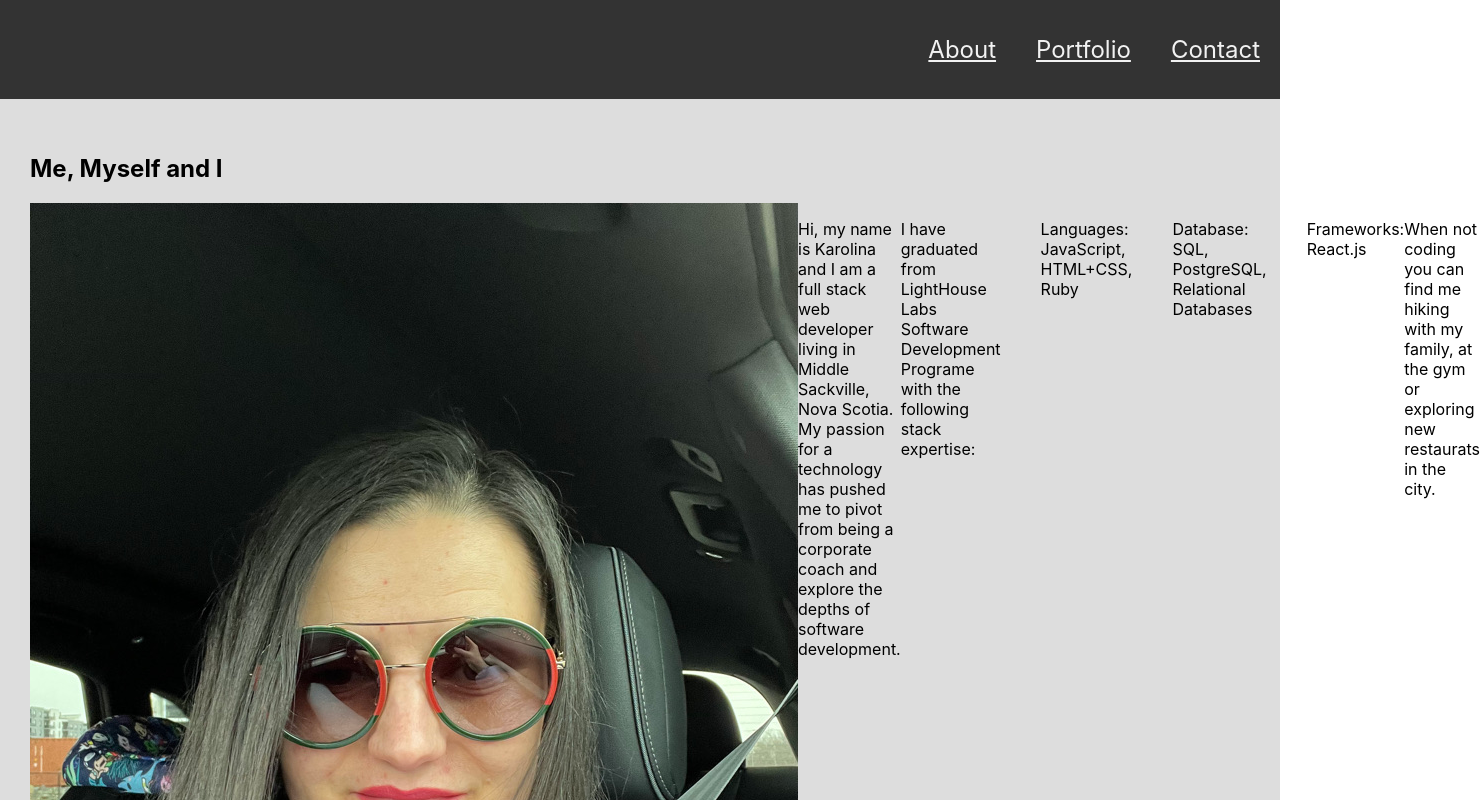
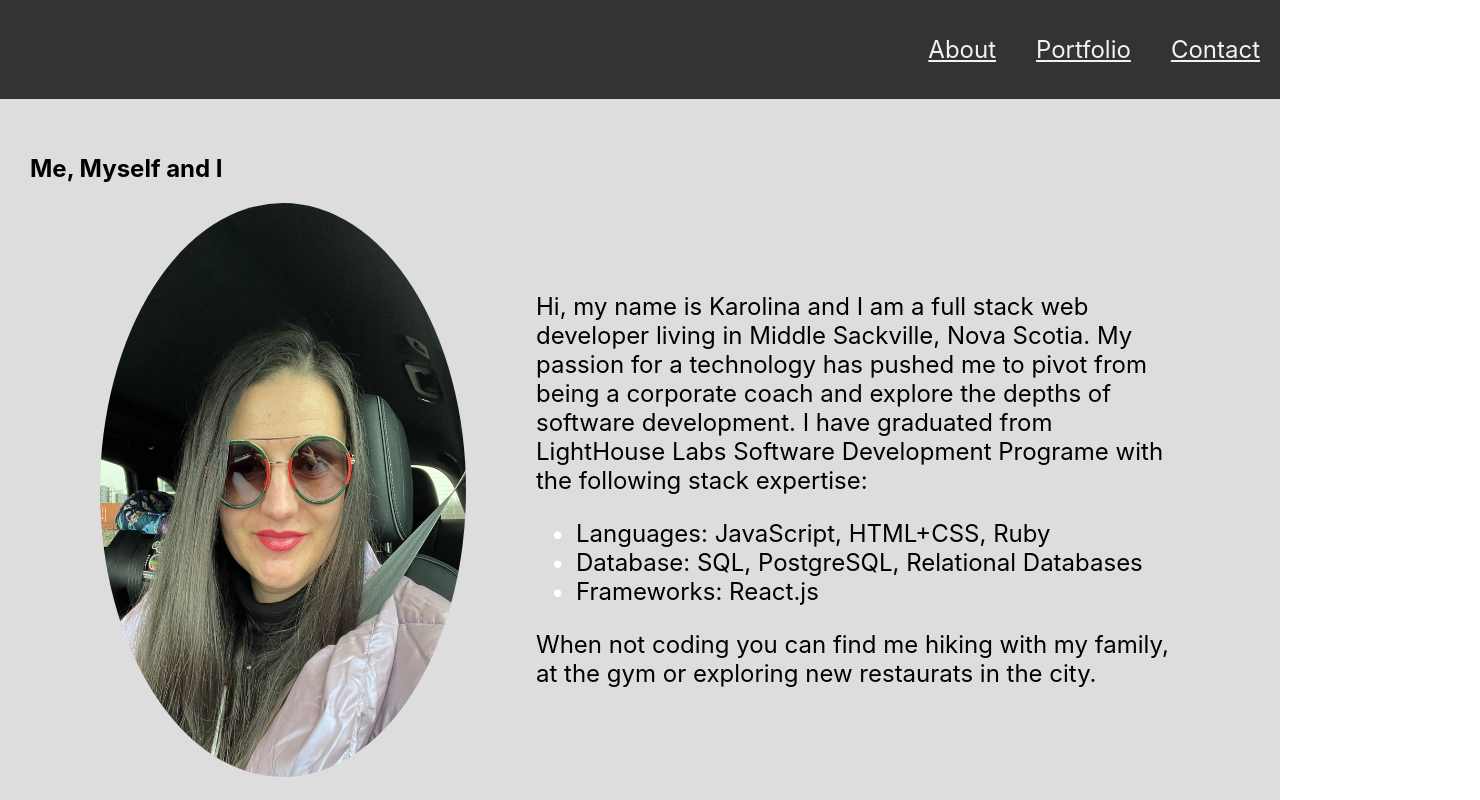
Before and after one commit to quackness/my-website, a React (Create React App) app in the folder client/: page / in a window 1280 px wide. Shown: the top 800 px of the page, 1480 px wide, since content can reach past the window. Built offline with nearby package versions, Linux system fonts and the light colour scheme.

Commit message:
style the text and a picture

```diff
--- a/client/src/App.css
+++ b/client/src/App.css
@@ -66,6 +66,32 @@
   flex-direction: row;
 }
 
+.flex-left {
+  width: 30%;
+  height: auto;
+  border-radius: 100%;
+  margin-left: 70px;;
+}
+
+.flex-right {
+  font-size: x-large;
+  margin: 65px 70px;
+  width: 58%;
+}
+
+ul {
+  list-style: none;
+}
+
+ul li::before {
+  content: "\2022";
+  color: white;
+  font-weight: bold;
+  display: inline-block;
+  width: 1em;
+  margin-left: -1em;
+}
+
 
 .contact {
   display: block;
--- a/client/src/components/About.jsx
+++ b/client/src/components/About.jsx
@@ -5,19 +5,17 @@ export default function About () {
     <div className="about" id="about">
        <h2>Me, Myself and I</h2>
        <div className="flex-container">
-        <img src={karo} alt="karo" />
-          <p>Hi, my name is Karolina and I am a full stack web developer living in Middle Sackville, Nova Scotia. My passion for a technology has pushed me to pivot from being a corporate coach and explore the depths of software development.</p>
-          <p>I have graduated from LightHouse Labs Software Development Programe with the following stack expertise:</p>
+        <img className="flex-left" src={karo} alt="karo" />
+        <div className='flex-right'>
+          <p>Hi, my name is Karolina and I am a full stack web developer living in Middle Sackville, Nova Scotia. My passion for a technology has pushed me to pivot from being a corporate coach and explore the depths of software development.
+          I have graduated from LightHouse Labs Software Development Programe with the following stack expertise:</p>
             <ul>
-              Languages: JavaScript, HTML+CSS, Ruby
-            </ul>
-            <ul>
-              Database: SQL, PostgreSQL, Relational Databases
-            </ul>
-            <ul>
-              Frameworks: React.js
+              <li>Languages: JavaScript, HTML+CSS, Ruby</li>
+              <li>Database: SQL, PostgreSQL, Relational Databases</li>
+              <li>Frameworks: React.js</li>
             </ul>
           <p>When not coding you can find me hiking with my family, at the gym or exploring new restaurats in the city.</p>
+        </div>
       </div>
 
     </div>
```
